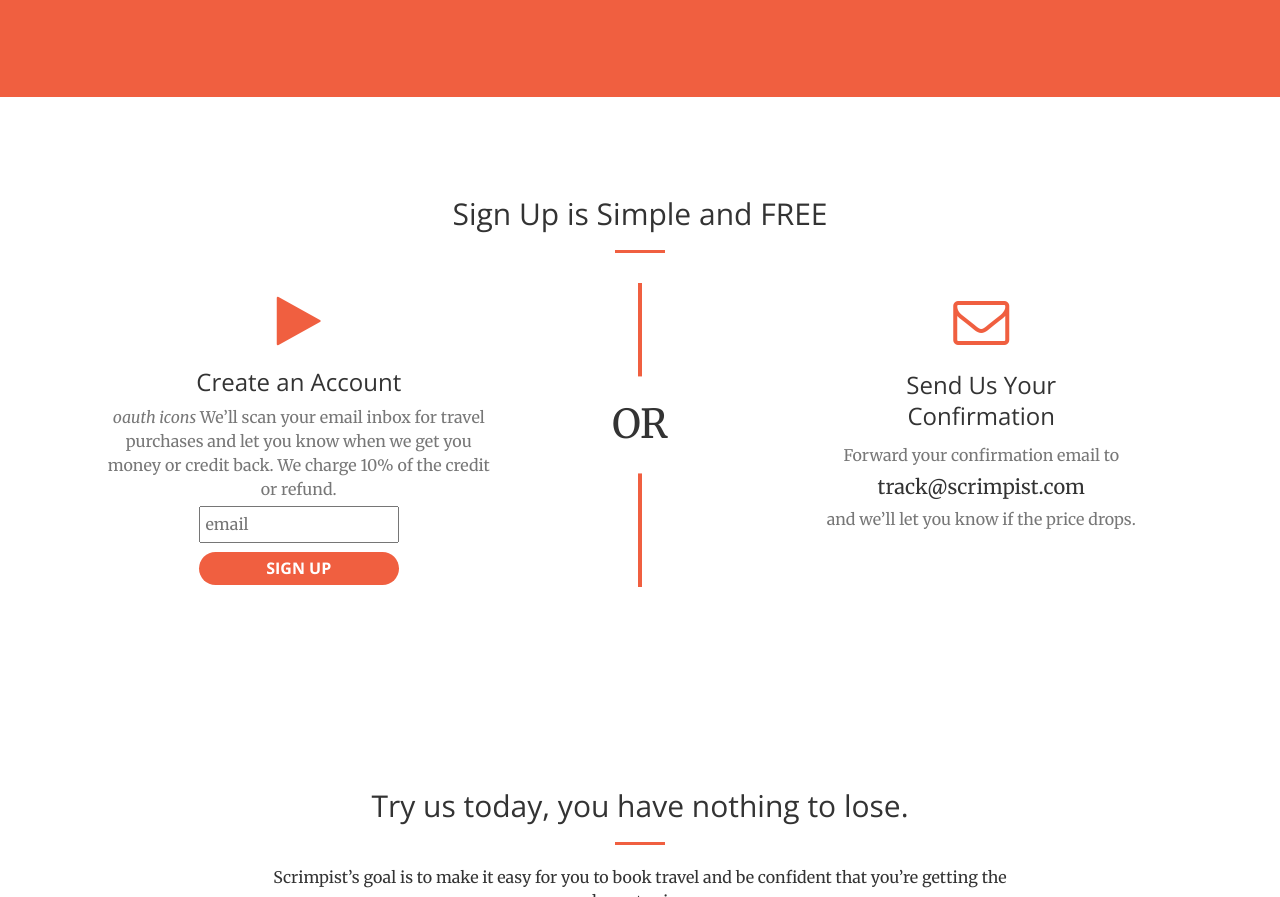
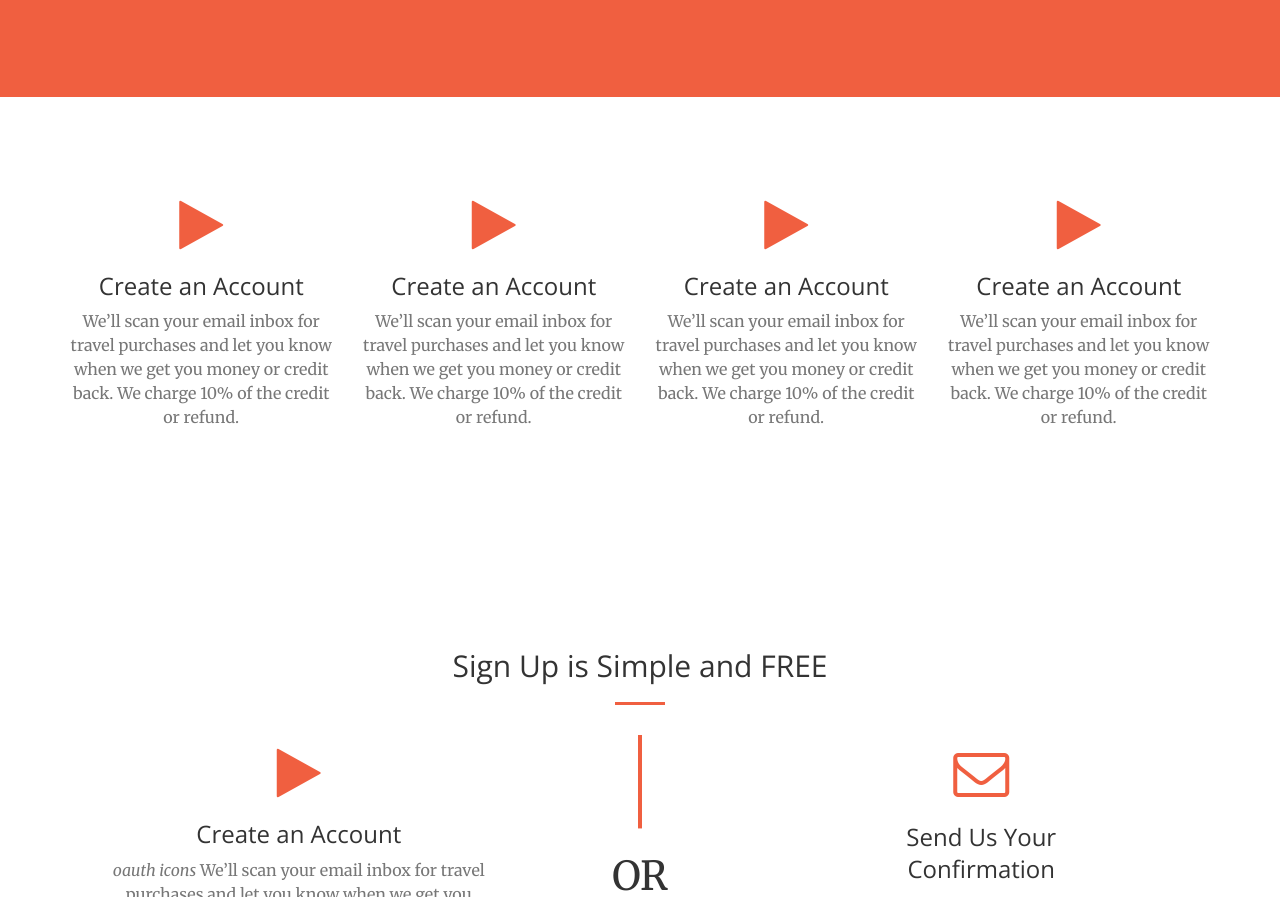
Before and after one commit to scrimpist/scrimpist.github.io, a plain HTML site: page index.html in a window 1280 px wide. Shown: the part 1177-2074 px from the top of the page. Drawn offline with nearby package versions, Linux system fonts and the light colour scheme.

Commit message:
create section for four types of travel info

```diff
--- a/index.html
+++ b/index.html
@@ -93,7 +93,32 @@
             </div>
         </div>
     </section>
-
+    <section>
+        <div class="container">
+            <div class="row">
+                <div class="col-md-3 text-center">
+                    <i class="fa fa-4x fa-play wow bounceIn text-primary"></i>
+                    <h3>Create an Account</h3>
+                    <p class="text-muted">We’ll scan your email inbox for travel purchases and let you know when we get you money or credit back. We charge 10% of the credit or refund.</p>
+                </div>
+                <div class="col-md-3 text-center">
+                    <i class="fa fa-4x fa-play wow bounceIn text-primary" data-wow-delay=".1s"></i>
+                    <h3>Create an Account</h3>
+                    <p class="text-muted">We’ll scan your email inbox for travel purchases and let you know when we get you money or credit back. We charge 10% of the credit or refund.</p>
+                </div>
+                <div class="col-md-3 text-center">
+                    <i class="fa fa-4x fa-play wow bounceIn text-primary" data-wow-delay=".2s"></i>
+                    <h3>Create an Account</h3>
+                    <p class="text-muted">We’ll scan your email inbox for travel purchases and let you know when we get you money or credit back. We charge 10% of the credit or refund.</p>
+                </div>
+                <div class="col-md-3 text-center">
+                    <i class="fa fa-4x fa-play wow bounceIn text-primary" data-wow-delay=".3s"></i>
+                    <h3>Create an Account</h3>
+                    <p class="text-muted">We’ll scan your email inbox for travel purchases and let you know when we get you money or credit back. We charge 10% of the credit or refund.</p>
+                </div>
+            </div>
+        </div>
+    </section>
     <section id="get-started">
         <div class="container">
             <div class="row">
```
